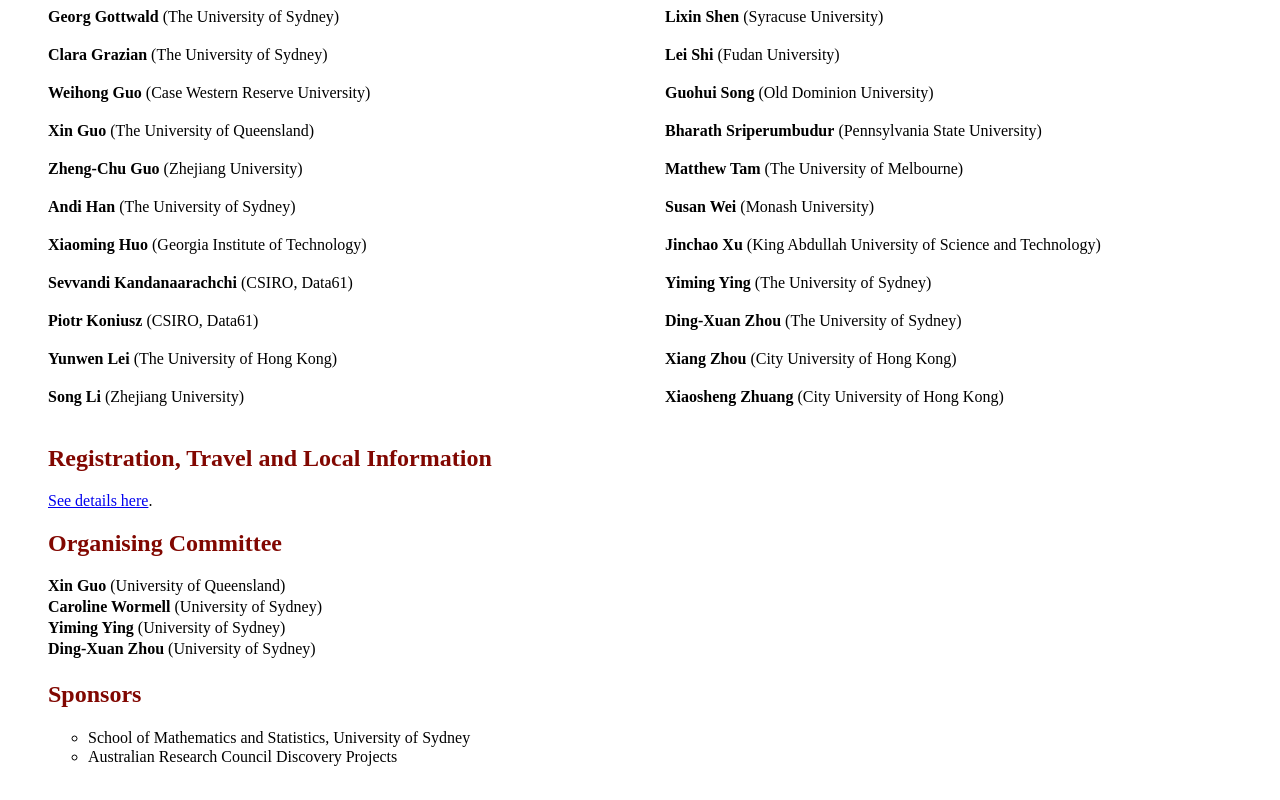
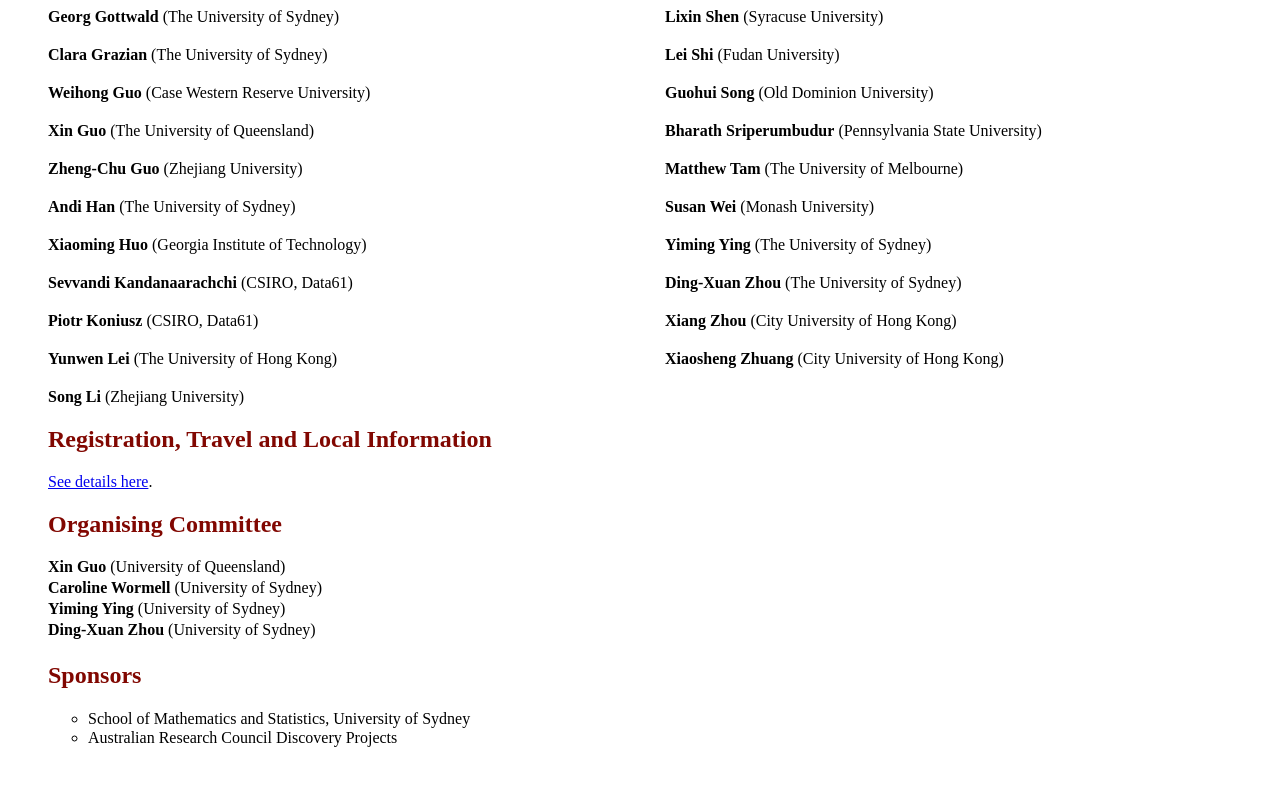
Before and after one commit to Sydney-MDS/Sydney-MDS2025, a plain HTML site: page index.html in a window 1280 px wide. Shown: the part 700-1500 px from the top of the page. Drawn offline with Linux system fonts and the light colour scheme.

Commit message:
Update index.html

```diff
--- a/index.html
+++ b/index.html
@@ -82,7 +82,6 @@ Workshop Program (TBA)
 <div style="break-inside: avoid; margin-bottom: 20px;"><b>Bharath Sriperumbudur</b> (Pennsylvania State University)</div>
 <div style="break-inside: avoid; margin-bottom: 20px;"><b>Matthew Tam</b> (The University of Melbourne)</div>
 <div style="break-inside: avoid; margin-bottom: 20px;"><b>Susan Wei</b> (Monash University)</div>
-<div style="break-inside: avoid; margin-bottom: 20px;"><b>Jinchao Xu</b> (King Abdullah University of Science and Technology)</div>
 <div style="break-inside: avoid; margin-bottom: 20px;"><b>Yiming Ying</b> (The University of Sydney)</div>
 <div style="break-inside: avoid; margin-bottom: 20px;"><b>Ding-Xuan Zhou</b> (The University of Sydney)</div>
 <div style="break-inside: avoid; margin-bottom: 20px;"><b>Xiang Zhou</b> (City University of Hong Kong)</div>
```
